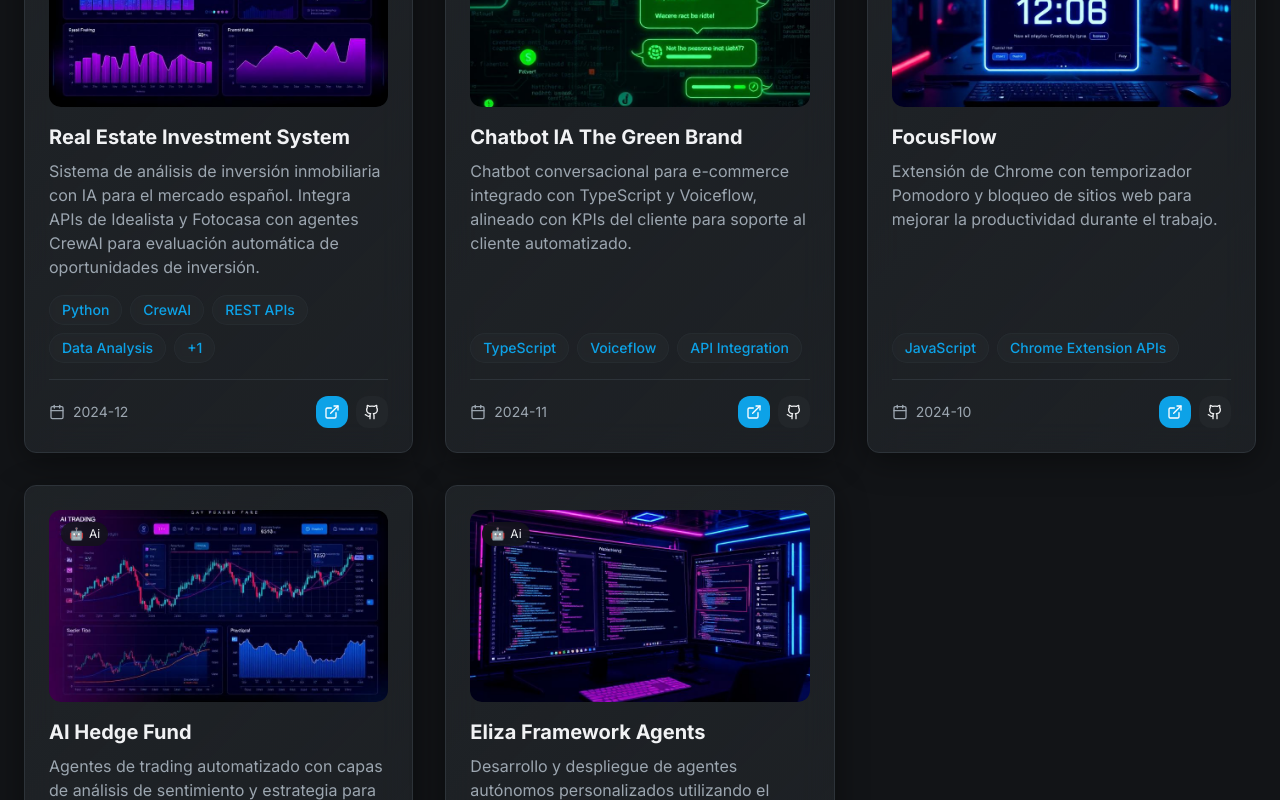
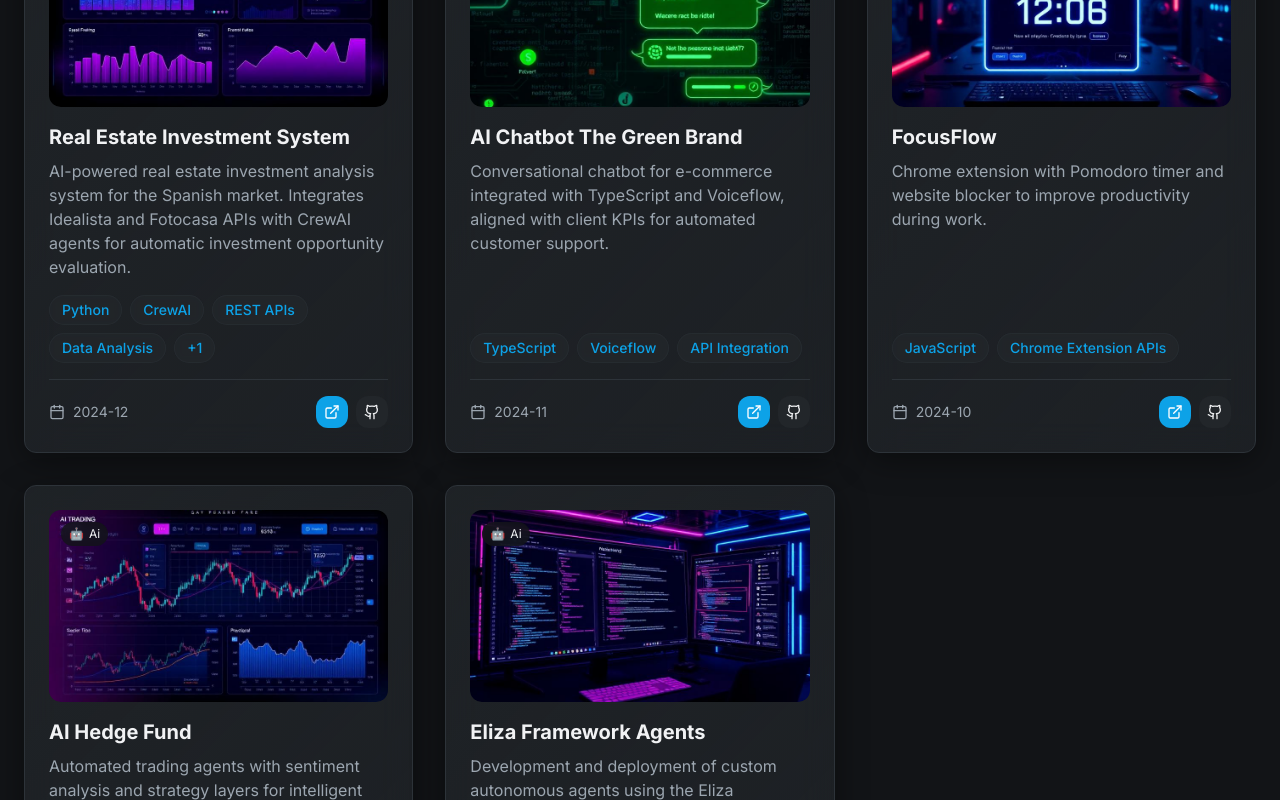
Before and after one commit to Kstor10/albertodavalos, a React (Vite) app: page / in a window 1280 px wide. Shown: the part 1280-2080 px from the top of the page. Built offline with nearby package versions, Linux system fonts and the light colour scheme.

Commit message:
Update website to English
Translate all website content to English. Add additional programming languages relevant to DAM (Desarrollo de Aplicaciones Multiplataforma).

```diff
--- a/src/components/About.tsx
+++ b/src/components/About.tsx
@@ -15,7 +15,8 @@ const About: React.FC = () => {
       'Jira', 'Notion', 'Airtable', 'Google Workspace', 'Microsoft PowerApps'
     ],
     languages: [
-      'TypeScript', 'JavaScript', 'Python'
+      'TypeScript', 'JavaScript', 'Python', 'Java', 'Kotlin',
+      'Swift', 'C#', 'PHP', 'SQL', 'Dart', 'HTML/CSS'
     ],
     product: [
       'Product Lifecycle', 'Stakeholder Management', 'Agile Methodologies',
@@ -59,19 +60,19 @@ const About: React.FC = () => {
       title: 'Cofounder & AI Product Manager',
       company: 'Datway.ai (freelance)',
       period: '2023 - 2025',
-      description: 'Lideré el ciclo completo de productos basados en IA, desde ideación hasta implementación y validación de usuarios. Diseñé y desplegué chatbots conversacionales personalizados y automaticé flujos de trabajo complejos.'
+      description: 'Led the full product lifecycle of AI-based solutions, from ideation to implementation and user validation. Designed and deployed custom conversational chatbots and automated complex workflows.'
     },
     {
       title: 'Hospitality & Cocktail Consultant',
       company: 'Freelance',
-      period: 'Mar 2019 - Ene 2024',
-      description: 'Creé menús de cócteles signature, definí planes estratégicos y lideré equipos. Preparé estructuras de costos y presupuestos.'
+      period: 'Mar 2019 - Jan 2024',
+      description: 'Created signature cocktail menus, defined strategic plans and led teams. Prepared cost structures and budgets.'
     },
     {
       title: 'Business Developer',
       company: 'Schweppes Premium Mixers',
       period: 'Feb 2020 - Oct 2020',
-      description: 'Gestioné y mantuve portafolios de clientes en España. Creé menús digitales y estrategias de marketing.'
+      description: 'Managed and retained client portfolios across Spain. Created digital menus and marketing strategies.'
     }
   ];
 
@@ -79,26 +80,26 @@ const About: React.FC = () => {
     {
       title: 'AI Product Manager Course',
       institution: 'Microsoft',
-      period: '2025 - En curso',
-      description: 'Curso especializado en gestión de productos de inteligencia artificial'
+      period: '2025 - In Progress',
+      description: 'Specialized course in artificial intelligence product management'
     },
     {
       title: 'HND in Multiplatform Software Development',
       institution: 'La Salle Barcelona',
-      period: '2025 - En curso',
-      description: 'Higher National Diploma en Desarrollo de Software Multiplataforma'
+      period: '2025 - In Progress',
+      description: 'Higher National Diploma in Multiplatform Software Development'
     },
     {
       title: 'Master in AI & Innovation',
       institution: 'Founderz x Microsoft',
       period: 'Oct 2024 - Jun 2025',
-      description: 'Máster en Inteligencia Artificial e Innovación'
+      description: 'Master in Artificial Intelligence and Innovation'
     },
     {
       title: 'Advanced Course in Generative AI',
       institution: 'UDIA/UCAM',
       period: 'Jul 2024 - Oct 2024',
-      description: 'Curso Universitario Avanzado en IA Generativa'
+      description: 'Advanced University Course in Generative AI'
     }
   ];
 
@@ -140,19 +141,19 @@ const About: React.FC = () => {
               <div className="grid grid-cols-2 gap-4">
                 <div className="text-center">
                   <div className="text-2xl font-bold text-primary">2+</div>
-                  <div className="text-sm text-muted-foreground">Años</div>
+                  <div className="text-sm text-muted-foreground">Years</div>
                 </div>
                 <div className="text-center">
                   <div className="text-2xl font-bold text-primary">10+</div>
-                  <div className="text-sm text-muted-foreground">Proyectos IA</div>
+                  <div className="text-sm text-muted-foreground">AI Projects</div>
                 </div>
                 <div className="text-center">
                   <div className="text-2xl font-bold text-primary">C2</div>
-                  <div className="text-sm text-muted-foreground">Inglés</div>
+                  <div className="text-sm text-muted-foreground">English</div>
                 </div>
                 <div className="text-center">
                   <div className="text-2xl font-bold text-primary">3</div>
-                  <div className="text-sm text-muted-foreground">Idiomas</div>
+                  <div className="text-sm text-muted-foreground">Languages</div>
                 </div>
               </div>
             </div>
@@ -192,7 +193,7 @@ const About: React.FC = () => {
           <div>
             <div className="flex items-center mb-8">
               <Award className="text-primary mr-3" size={24} />
-              <h3 className="text-2xl font-bold">Experiencia</h3>
+              <h3 className="text-2xl font-bold">Experience</h3>
             </div>
 
             <div className="space-y-6">
@@ -218,7 +219,7 @@ const About: React.FC = () => {
           <div>
             <div className="flex items-center mb-8">
               <GraduationCap className="text-primary mr-3" size={24} />
-              <h3 className="text-2xl font-bold">Educación</h3>
+              <h3 className="text-2xl font-bold">Education</h3>
             </div>
 
             <div className="space-y-6">
--- a/src/components/Projects.tsx
+++ b/src/components/Projects.tsx
@@ -29,7 +29,7 @@ const Projects: React.FC = () => {
     {
       id: '1',
       title: 'Real Estate Investment System',
-      description: 'Sistema de análisis de inversión inmobiliaria con IA para el mercado español. Integra APIs de Idealista y Fotocasa con agentes CrewAI para evaluación automática de oportunidades de inversión.',
+      description: 'AI-powered real estate investment analysis system for the Spanish market. Integrates Idealista and Fotocasa APIs with CrewAI agents for automatic investment opportunity evaluation.',
       image: realEstateImg,
       technologies: ['Python', 'CrewAI', 'REST APIs', 'Data Analysis', 'dotenv'],
       category: 'ai',
@@ -40,8 +40,8 @@ const Projects: React.FC = () => {
     },
     {
       id: '2',
-      title: 'Chatbot IA The Green Brand',
-      description: 'Chatbot conversacional para e-commerce integrado con TypeScript y Voiceflow, alineado con KPIs del cliente para soporte al cliente automatizado.',
+      title: 'AI Chatbot The Green Brand',
+      description: 'Conversational chatbot for e-commerce integrated with TypeScript and Voiceflow, aligned with client KPIs for automated customer support.',
       image: chatbotImg,
       technologies: ['TypeScript', 'Voiceflow', 'API Integration'],
       category: 'ai',
@@ -53,7 +53,7 @@ const Projects: React.FC = () => {
     {
       id: '3',
       title: 'FocusFlow',
-      description: 'Extensión de Chrome con temporizador Pomodoro y bloqueo de sitios web para mejorar la productividad durante el trabajo.',
+      description: 'Chrome extension with Pomodoro timer and website blocker to improve productivity during work.',
       image: focusflowImg,
       technologies: ['JavaScript', 'Chrome Extension APIs'],
       category: 'extension',
@@ -65,7 +65,7 @@ const Projects: React.FC = () => {
     {
       id: '4',
       title: 'AI Hedge Fund',
-      description: 'Agentes de trading automatizado con capas de análisis de sentimiento y estrategia para gestión inteligente de inversiones.',
+      description: 'Automated trading agents with sentiment analysis and strategy layers for intelligent investment management.',
       image: hedgeFundImg,
       technologies: ['Python', 'AI Agents', 'Financial APIs', 'Sentiment Analysis'],
       category: 'ai',
@@ -76,7 +76,7 @@ const Projects: React.FC = () => {
     {
       id: '5',
       title: 'Eliza Framework Agents',
-      description: 'Desarrollo y despliegue de agentes autónomos personalizados utilizando el framework Eliza para automatización avanzada.',
+      description: 'Development and deployment of custom autonomous agents using the Eliza framework for advanced automation.',
       image: elizaImg,
       technologies: ['Eliza Framework', 'Node.js', 'AI Agents', 'Jupyter'],
       category: 'ai',
@@ -255,9 +255,9 @@ const Projects: React.FC = () => {
         {filteredProjects.length === 0 && (
           <div className="text-center py-16">
             <div className="text-6xl mb-4">🔍</div>
-            <h3 className="text-xl font-semibold mb-2">No se encontraron proyectos</h3>
+            <h3 className="text-xl font-semibold mb-2">No projects found</h3>
             <p className="text-muted-foreground">
-              Intenta con otros términos de búsqueda o selecciona una categoría diferente
+              Try different search terms or select a different category
             </p>
           </div>
         )}
--- a/src/contexts/LanguageContext.tsx
+++ b/src/contexts/LanguageContext.tsx
@@ -114,7 +114,7 @@ const translations = {
 };
 
 export const LanguageProvider: React.FC<{ children: ReactNode }> = ({ children }) => {
-  const [language, setLanguage] = useState<Language>('es');
+  const [language, setLanguage] = useState<Language>('en');
 
   const t = (key: string): string => {
     return translations[language][key as keyof typeof translations[typeof language]] || key;
```
